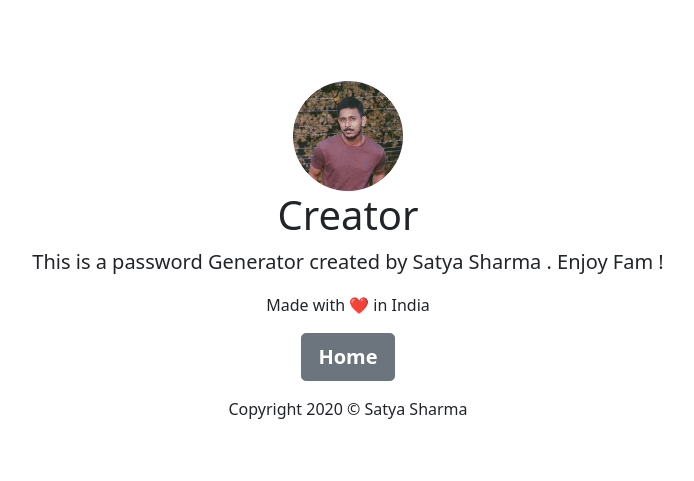
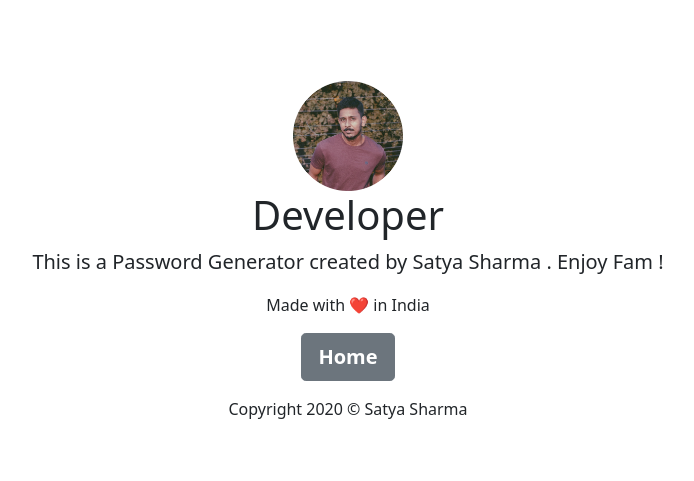
Before and after one commit to SatyaSharma73/Password-Generator-Django, a Django app: page /about/ in a window 1280 px wide. Shown: the part 158-639 px from the top of the page, without its empty margins (292-986 px from the left). Run offline with Django 3.2, Linux system fonts and the light colour scheme.

Commit message:
test commit

```diff
--- a/generator/templates/generator/about.html
+++ b/generator/templates/generator/about.html
@@ -1,4 +1,6 @@
-<link href="https://cdn.jsdelivr.net/npm/bootstrap@5.0.0-beta1/dist/css/bootstrap.min.css" rel="stylesheet" integrity="sha384-giJF6kkoqNQ00vy+HMDP7azOuL0xtbfIcaT9wjKHr8RbDVddVHyTfAAsrekwKmP1" crossorigin="anonymous">
+<link href="https://cdn.jsdelivr.net/npm/bootstrap@5.0.0-beta1/dist/css/bootstrap.min.css" rel="stylesheet"
+  integrity="sha384-giJF6kkoqNQ00vy+HMDP7azOuL0xtbfIcaT9wjKHr8RbDVddVHyTfAAsrekwKmP1" crossorigin="anonymous">
+
 <head>
   <meta charset='utf-8'>
 </head>
@@ -6,11 +8,13 @@
 
 <!DOCTYPE html>
 <html lang="en">
+
 <head>
   <meta charset="UTF-8">
   <meta name="viewport" content="width=device-width, initial-scale=1.0">
   <title>Document</title>
 </head>
+
 <body>
   <div class="cover-container d-flex w-100 h-100 p-3 mx-auto flex-column">
     <header class="mb-auto">
@@ -29,8 +33,8 @@
 
         <img src="/static/2nd.PNG " alt="Image" height="110" width="110"">
 
-          <h1>Creator </h1>
-          <p class="lead">This is a password Generator created by Satya Sharma . Enjoy Fam !</p>
+          <h1>Developer</h1>
+          <p class=" lead">This is a Password Generator created by Satya Sharma . Enjoy Fam !</p>
         <p class="lead">
         <p class="madewithlove">
           Made with &#10084;&#65039; in India
@@ -46,7 +50,8 @@
       <div id="copyright">
         Copyright 2020 &copy; Satya Sharma
       </div>
-        <p style=" position: absolute; bottom: 0; left: 0; width: 100%; Image-align: center;"><img src="/static/foot.jpg" alt="Image" height="146" width="800" ></p>
+      <p style=" position: absolute; bottom: 0; left: 0; width: 100%; Image-align: center;"><img src="/static/foot.jpg"
+          alt="Image" height="146" width="800"></p>
 
     </div>
     <footer class="mt-auto text-white-50">
@@ -57,4 +62,5 @@
   </div>
 
 </body>
+
 </html>
```
Lines whose indentation alone changed are shown as unchanged.
